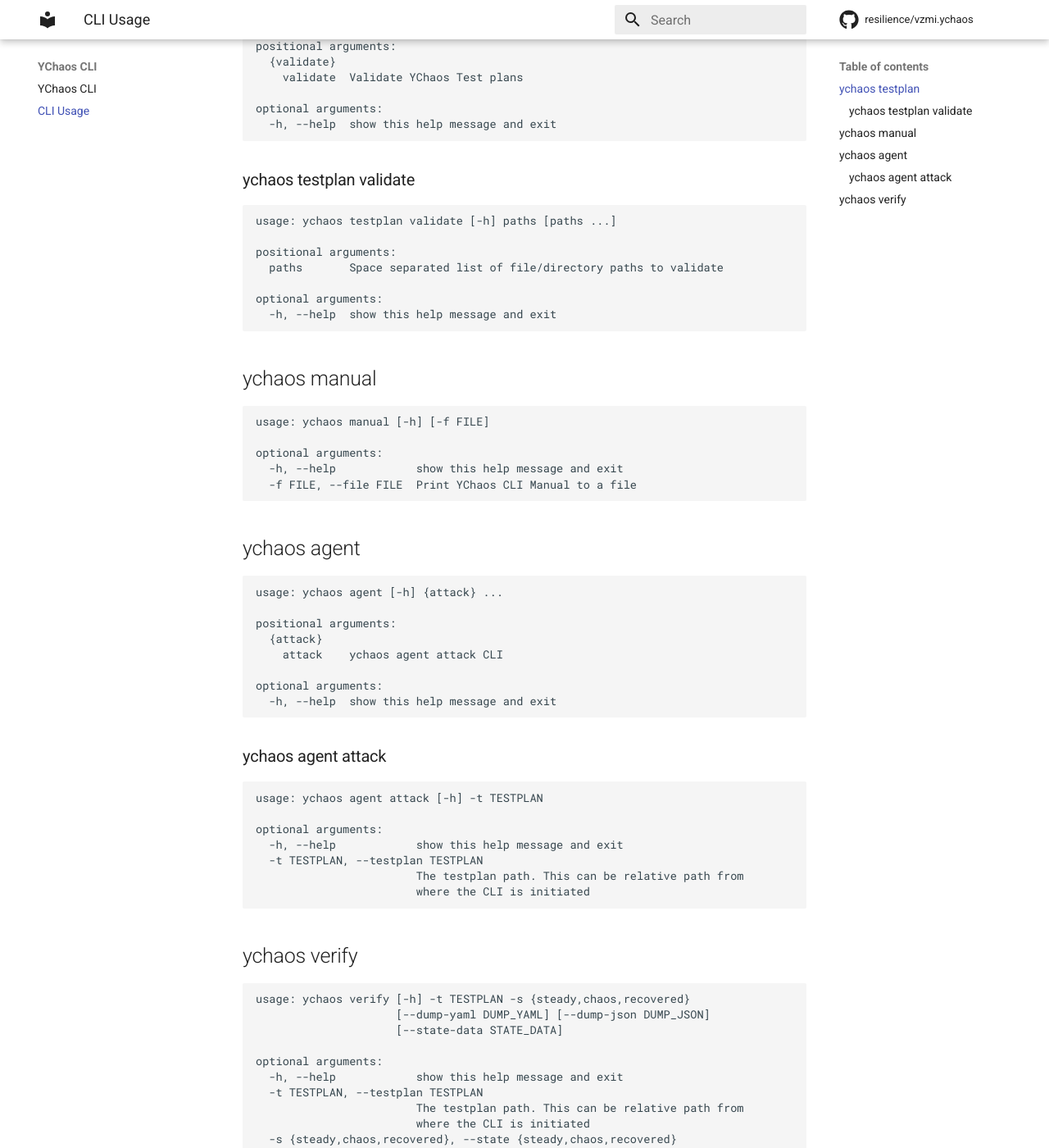
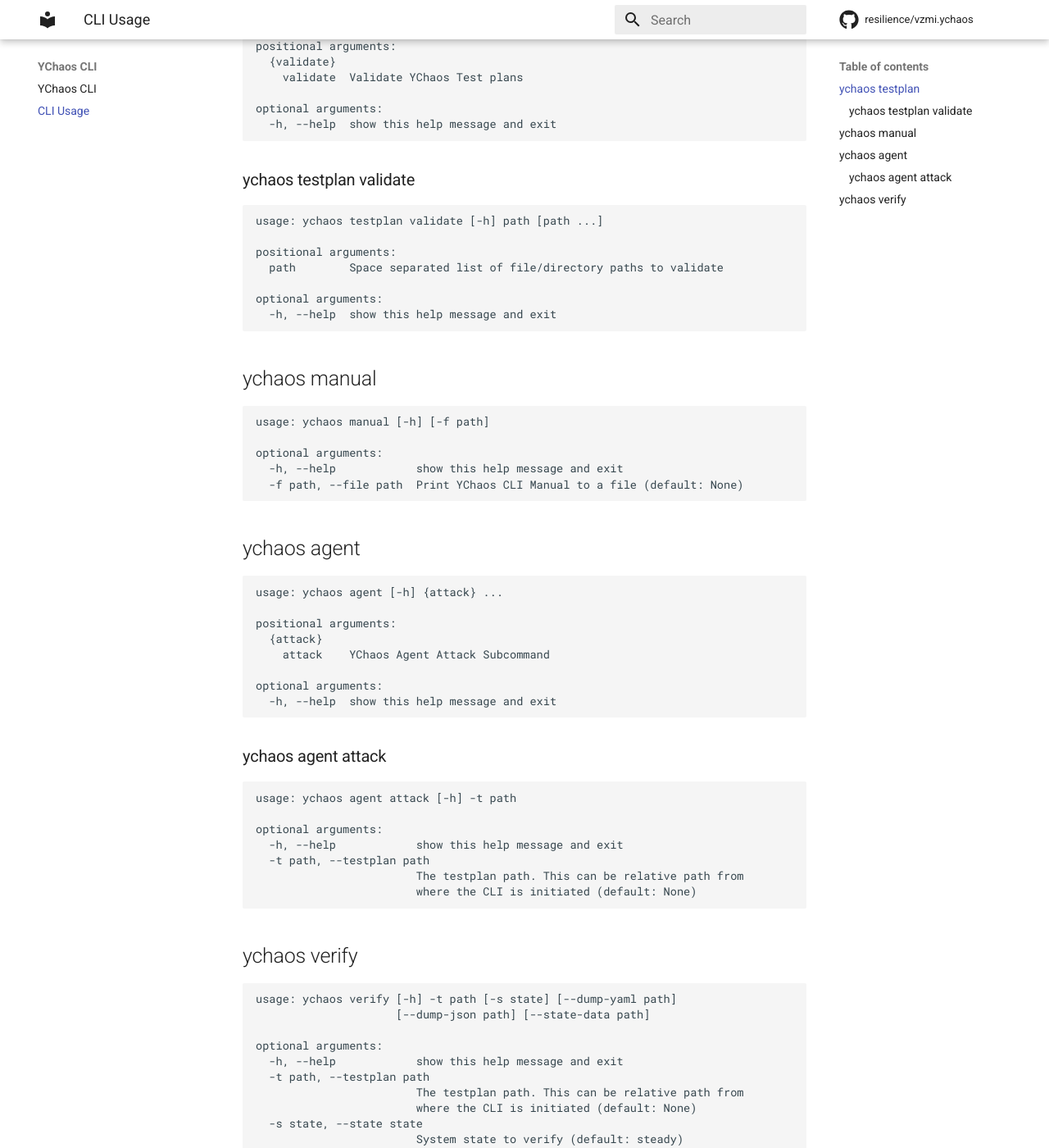
Before and after one commit to yahoo/ychaos, an MkDocs documentation site: the page built from docs/cli/manual.md, in a window 1280 px wide and 1400 px high, scrolled down 837 px. Shown: the whole window at 82% size. Built offline with MkDocs 1.6.1 and Material for MkDocs 9.7.7, drawn with Linux system fonts in a browser that asks for light colours; the version menu is left out; some of the changed text lies outside the part shown.

Commit message:
Add subcommand description (#75)
* Add subcommand __doc__ as the description

* Remove unwanted dependencies, update docs

* Add metavar

````diff
--- a/docs/cli/manual.md
+++ b/docs/cli/manual.md
@@ -1,7 +1,7 @@
 # ychaos
 ```
-usage: ychaos [-h] [-v] [-V] [--debug] [-c {dev,prod}]
-              [--text-report TEXT_REPORT] [--html-report HTML_REPORT]
+usage: ychaos [-h] [-v] [-V] [--debug] [-c config] [--text-report path]
+              [--html-report path]
               {testplan,manual,agent,verify} ...
 
 positional arguments:
@@ -14,18 +14,18 @@ positional arguments:
 optional arguments:
   -h, --help            show this help message and exit
   -v, --version         show program's version number and exit
-  -c {dev,prod}, --config {dev,prod}
-                        Set YChaos CLI configuration (prod)
+  -c config, --config config
+                        Set YChaos CLI configuration (prod) (default: prod)
 
 verbosity:
-  -V, --verbose         Increase verbosity of logs (INFO)
-  --debug               Enable debug mode
+  -V, --verbose         Increase verbosity of logs (INFO) (default: 0)
+  --debug               Enable debug mode (default: False)
 
 reports:
-  --text-report TEXT_REPORT
-                        Generate a text report from the YChaos execution
-  --html-report HTML_REPORT
-                        Generate a HTML report from YChaos execution
+  --text-report path    Generate a text report from the YChaos execution
+                        (default: None)
+  --html-report path    Generate a HTML report from YChaos execution (default:
+                        None)
 
 ```
 ## ychaos testplan
@@ -42,10 +42,10 @@ optional arguments:
 ```
 ### ychaos testplan validate
 ```
-usage: ychaos testplan validate [-h] paths [paths ...]
+usage: ychaos testplan validate [-h] path [path ...]
 
 positional arguments:
-  paths       Space separated list of file/directory paths to validate
+  path        Space separated list of file/directory paths to validate
 
 optional arguments:
   -h, --help  show this help message and exit
@@ -53,11 +53,11 @@ optional arguments:
 ```
 ## ychaos manual
 ```
-usage: ychaos manual [-h] [-f FILE]
+usage: ychaos manual [-h] [-f path]
 
 optional arguments:
   -h, --help            show this help message and exit
-  -f FILE, --file FILE  Print YChaos CLI Manual to a file
+  -f path, --file path  Print YChaos CLI Manual to a file (default: None)
 
 ```
 ## ychaos agent
@@ -66,7 +66,7 @@ usage: ychaos agent [-h] {attack} ...
 
 positional arguments:
   {attack}
-    attack    ychaos agent attack CLI
+    attack    YChaos Agent Attack Subcommand
 
 optional arguments:
   -h, --help  show this help message and exit
@@ -74,34 +74,34 @@ optional arguments:
 ```
 ### ychaos agent attack
 ```
-usage: ychaos agent attack [-h] -t TESTPLAN
+usage: ychaos agent attack [-h] -t path
 
 optional arguments:
   -h, --help            show this help message and exit
-  -t TESTPLAN, --testplan TESTPLAN
+  -t path, --testplan path
                         The testplan path. This can be relative path from
-                        where the CLI is initiated
+                        where the CLI is initiated (default: None)
 
 ```
 ## ychaos verify
 ```
-usage: ychaos verify [-h] -t TESTPLAN -s {steady,chaos,recovered}
-                     [--dump-yaml DUMP_YAML] [--dump-json DUMP_JSON]
-                     [--state-data STATE_DATA]
+usage: ychaos verify [-h] -t path [-s state] [--dump-yaml path]
+                     [--dump-json path] [--state-data path]
 
 optional arguments:
   -h, --help            show this help message and exit
-  -t TESTPLAN, --testplan TESTPLAN
+  -t path, --testplan path
                         The testplan path. This can be relative path from
-                        where the CLI is initiated
-  -s {steady,chaos,recovered}, --state {steady,chaos,recovered}
-                        System state to verify
-  --dump-yaml DUMP_YAML
-                        Store the verification data in YAML format
-  --dump-json DUMP_JSON
-                        Store the verification data in JSON format
-  --state-data STATE_DATA
-                        The path of the verification data state file
-                        (JSON/YAML)
+                        where the CLI is initiated (default: None)
+  -s state, --state state
+                        System state to verify (default: steady)
+  --state-data path     The path of the verification data state file
+                        (JSON/YAML) (default: None)
+
+verification reports:
+  --dump-yaml path      Store the verification data in YAML format (default:
+                        None)
+  --dump-json path      Store the verification data in JSON format (default:
+                        None)
 
 ```
--- a/setup.cfg
+++ b/setup.cfg
@@ -52,8 +52,6 @@ agents =
 # Additional packages for testing (test step)
 test =
     mockito
-    callee
-    parameterized
     jsondiff
 
     cryptography
````
Also changed, not shown: docs/dependencies.md (+12 -7 lines), docs/testplan/schema/index.html (+1 -1 lines), 11 other files.
